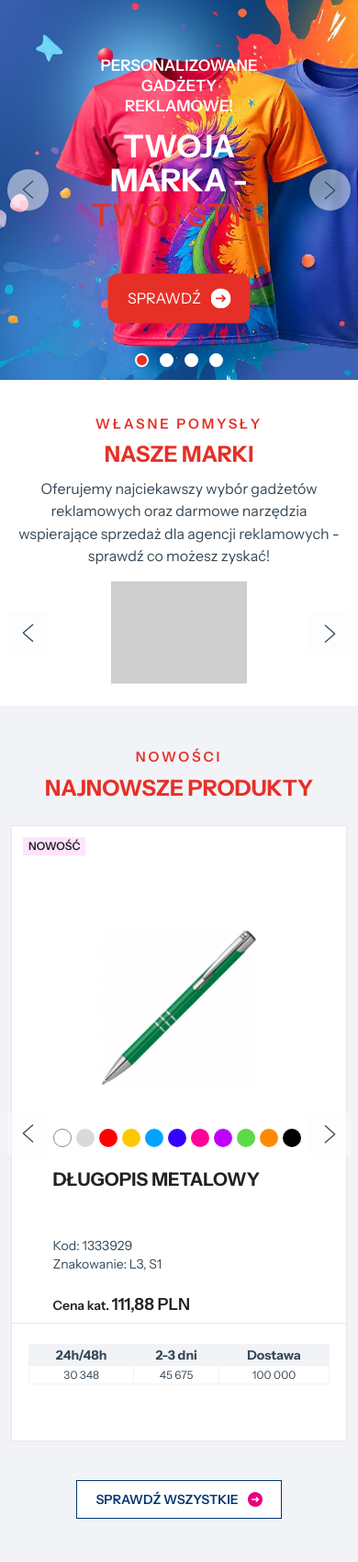
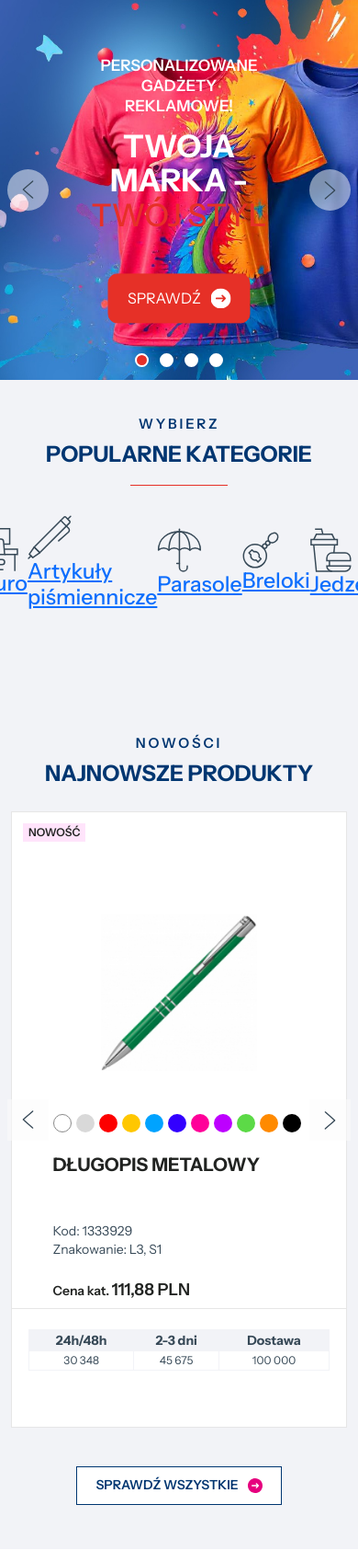
Before and after one commit to goldipl/GIFT-SERWIS, a PHP site: page / in a window 390 px wide. Shown: the part 110-1808 px from the top of the page at 92% size. Run offline with PHP 8.4, Linux system fonts and the light colour scheme; grey boxes are pictures that could not be loaded.

Commit message:
Refactor SCSS: Remove our_brands styles, add popular_categories styles, and update titles and swiper styles
- Deleted _our_brands.scss and removed its import from main.scss.
- Added new _popular_categories.scss with styles for the popular categories section.
- Updated _swiper.scss to adjust button width.
- Modified _titles.scss to change color variables and added a new title-red-line class for styling.

```diff
--- a/components/main_page/our_brands.php
+++ /dev/null
@@ -1,63 +0,0 @@
-<section id="our_brands">
-    <div class="container d-flex flex-row align-items-center justify-content-center">
-        <div class="d-flex flex-column py-4 mp-titles align-items-center justify-content-center">
-        <div class="d-flex flex-row mp-superscription">
-                <h3>Własne pomysły</h3>
-            </div>
-            <div class="d-flex flex-row mp-title">
-                <h2>Nasze marki</h2>
-            </div>
-            <div class="d-flex flex-row mp-description">
-                <span>Oferujemy najciekawszy wybór gadżetów reklamowych oraz darmowe narzędzia  wspierające sprzedaż
-                dla agencji reklamowych - sprawdź co możesz zyskać!</span>
-            </div>
-        </div>
-    </div>
-
-    <div id="our_brands_swiper" class="container position-relative">
-        <div class="our_brands_swiper">
-            <!-- Additional required wrapper -->
-            <div class="swiper-wrapper align-items-center">
-                <!-- Slide 01 -->
-                <div class="swiper-slide">
-                    <a href="#" class="d-flex flex-column align-items-center justify-content-center text-decoration-none">
-                        <img src="./assets/img/main_page/our_brands/pierre_cardin.jpg" alt="brand img" width="222" height="111">
-                    </a>
-                </div>
-                <!-- Slide 02 -->
-                <div class="swiper-slide">
-                    <a href="#" class="d-flex flex-column align-items-center justify-content-center text-decoration-none">
-                        <img src="./assets/img/main_page/our_brands/Schwarzwolf.jpg" alt="brand img" width="222" height="111">
-                    </a>
-                </div>
-                <!-- Slide 03 -->
-                <div class="swiper-slide">
-                    <a href="#" class="d-flex flex-column align-items-center justify-content-center text-decoration-none">
-                        <img src="./assets/img/main_page/our_brands/wenger.png" alt="brand img" width="222" height="111">
-                    </a>
-                </div>
-                <!-- Slide 04 -->
-                <div class="swiper-slide">
-                    <a href="#" class="d-flex flex-column align-items-center justify-content-center text-decoration-none">
-                        <img src="./assets/img/main_page/our_brands/victorinox.png" alt="brand img" width="222" height="111">
-                    </a>
-                </div>
-                <!-- Slide 05 -->
-                <div class="swiper-slide">
-                    <a href="#" class="d-flex flex-column align-items-center justify-content-center text-decoration-none">
-                        <img src="./assets/img/main_page/our_brands/slilicon-power.png" alt="brand img" width="222" height="111">
-                    </a>
-                </div>
-                <!-- Slide 06 -->
-                <div class="swiper-slide">
-                    <a href="#" class="d-flex flex-column align-items-center justify-content-center text-decoration-none">
-                        <img src="./assets/img/main_page/our_brands/molu.png" alt="brand img" width="222" height="111">
-                    </a>
-                </div>
-            </div>
-            <!-- If we need navigation buttons -->
-            <div class="swiper-button-prev"></div>
-            <div class="swiper-button-next"></div>
-        </div>
-    </div>
-</section>
--- /dev/null
+++ b/components/main_page/popular_categories.php
@@ -0,0 +1,71 @@
+<section id="popular-categories">
+  <div class="container d-flex flex-row align-items-center justify-content-center">
+    <div class="d-flex flex-column py-4 mp-titles align-items-center justify-content-center">
+      <div class="d-flex flex-row mp-superscription">
+        <h3>Wybierz</h3>
+      </div>
+      <div class="d-flex flex-row mp-title">
+        <h2>Popularne kategorie</h2>
+      </div>
+      <div class="title-red-line"></div>
+    </div>
+  </div>
+  <div class="popular-categories container d-flex flex-row align-items-center justify-content-center">
+    <a href="" class="popular-categories__slot">
+      <div class="popular-categories__image">
+        <img src="./assets/icons/main_page/categories/electronics.svg" alt="Elektronika">
+      </div>
+      <div class="popular-categories__name">
+        <h3>Elektronika</h3>
+      </div>
+    </a>
+    <a href="" class="popular-categories__slot">
+      <div class="popular-categories__image">
+        <img src="./assets/icons/main_page/categories/office.svg" alt="Biuro">
+      </div>
+      <div class="popular-categories__name">
+        <h3>Biuro</h3>
+      </div>
+    </a>
+    <a href="" class="popular-categories__slot">
+      <div class="popular-categories__image">
+        <img src="./assets/icons/main_page/categories/pens.svg" alt="Artykuły piśmiennicze">
+      </div>
+      <div class="popular-categories__name">
+        <h3>Artykuły piśmiennicze</h3>
+      </div>
+    </a>
+    <a href="" class="popular-categories__slot">
+      <div class="popular-categories__image">
+        <img src="./assets/icons/main_page/categories/umbrellas.svg" alt="Parasole">
+      </div>
+      <div class="popular-categories__name">
+        <h3>Parasole</h3>
+      </div>
+    </a>
+    <a href="" class="popular-categories__slot">
+      <div class="popular-categories__image">
+        <img src="./assets/icons/main_page/categories/keyrings.svg" alt="Breloki">
+      </div>
+      <div class="popular-categories__name">
+        <h3>Breloki</h3>
+      </div>
+    </a>
+    <a href="" class="popular-categories__slot">
+      <div class="popular-categories__image">
+        <img src="./assets/icons/main_page/categories/food.svg" alt="Jedzenie">
+      </div>
+      <div class="popular-categories__name">
+        <h3>Jedzenie</h3>
+      </div>
+    </a>
+    <a href="" class="popular-categories__slot">
+      <div class="popular-categories__image">
+        <img src="./assets/icons/main_page/categories/tools.svg" alt="Narzędzia">
+      </div>
+      <div class="popular-categories__name">
+        <h3>Narzędzia</h3>
+      </div>
+    </a>
+  </div>
+</section>
--- a/index.php
+++ b/index.php
@@ -18,7 +18,7 @@
         </header>
         <main id="main-wrapper">
             <?php include "./components/main_page/hero_swiper.php"; ?>
-            <?php include "./components/main_page/our_brands.php"; ?>
+            <?php include "./components/main_page/popular_categories.php"; ?>
             <?php include "./components/main_page/promo_products.php"; ?>
             <?php include "./components/main_page/banners.php"; ?>
             <?php include "./components/main_page/news.php"; ?>
--- a/scss/common/_topbar.scss
+++ b/scss/common/_topbar.scss
@@ -62,7 +62,7 @@
         font-style: normal;
         font-weight: 400;
         line-height: 1;
-        color: $white;
+        color: $main-color;
         text-decoration: none;
         &:first-of-type {
           padding-left: 0 !important;
--- a/scss/main.scss
+++ b/scss/main.scss
@@ -20,6 +20,7 @@
 @import "./common/common_steps";
 
 @import "./main_page/swiper";
+@import "./main_page/popular_categories";
 @import "./main_page/info_section";
 @import "./main_page/promo_products";
 @import "./main_page/our_products";
@@ -30,7 +31,6 @@
 @import "./main_page/article_swiper_box";
 @import "./main_page/blog";
 @import "./main_page/about_us";
-@import "./main_page/our_brands";
 
 @import "./product_card/product_card_gallery_info";
 @import "./product_card/product_card_tabs";
--- a/scss/main_page/_our_brands.scss
+++ /dev/null
@@ -1,48 +0,0 @@
-#our_brands {
-  padding-top: 56px;
-  .mp-titles {
-    padding-top: 0 !important;
-  }
-  .swiper-slide {
-    a {
-      display: flex;
-      align-items: center;
-      justify-content: center;
-      height: 111px;
-      opacity: 0.5;
-      &:hover {
-        opacity: 1;
-      }
-      img {
-        height: 111px;
-        width: auto;
-        object-fit: contain;
-      }
-    }
-  }
-}
-
-.our_brands_swiper {
-  overflow: hidden;
-  margin-bottom: 70px;
-  .swiper-slide {
-    position: relative;
-    .article_swiper_box__text {
-      background-color: $blog_grey_opacity;
-      &--date,
-      &--title,
-      &--see-more {
-        p,
-        a {
-          color: $white;
-        }
-      }
-    }
-  }
-}
-
-@media (max-width: 649px) {
-  #our_brands {
-    padding-top: 40px;
-  }
-}
--- /dev/null
+++ b/scss/main_page/_popular_categories.scss
@@ -0,0 +1,22 @@
+#popular-categories {
+  position: relative;
+  background-color: $light_grey;
+  padding: 24px 0 80px 0;
+  &::before {
+    position: absolute;
+    display: block;
+    content: "";
+    background-color: $light_grey;
+    left: calc((100vw - 1576px) / 2 * (-1));
+    top: 0;
+    width: 100vw;
+    height: 100%;
+    z-index: -1;
+  }
+  .popular-categories {
+    position: relative;
+    z-index: 1;
+    display: flex;
+    flex-direction: row;
+  }
+}
--- a/scss/main_page/_swiper.scss
+++ b/scss/main_page/_swiper.scss
@@ -8,6 +8,9 @@
     max-width: 1920px;
     .swiper.desktop {
       .swiper-slide {
+        .color-btn {
+          width: 300px;
+        }
         a {
           img {
             object-fit: cover;
--- a/scss/main_page/_titles.scss
+++ b/scss/main_page/_titles.scss
@@ -8,7 +8,7 @@
   .mp-superscription {
     h3,
     a {
-      color: $main-color-second;
+      color: $main-color;
       font-weight: 600;
       font-size: 18px;
       line-height: 16.38px;
@@ -22,15 +22,24 @@
   .mp-title {
     h2,
     a {
-      color: $main-color-second;
+      color: $main-color;
       font-weight: 700;
-      font-size: 36px;
-      line-height: 48.96px;
+      font-size: 34px;
+      line-height: 120%;
       text-align: center;
       margin: 0 0 8px 0;
       text-decoration: unset;
       text-transform: uppercase;
     }
+  }
+  .title-red-line {
+    display: flex;
+    justify-content: center;
+    align-items: center;
+    width: 106px;
+    height: 1px;
+    background-color: $main-color-second;
+    margin: 8px auto 16px auto;
   }
   .mp-description {
     span {
@@ -38,7 +47,8 @@
       max-width: 840px;
       color: $small_text_color;
       font-weight: 400;
-      font-size: 16px;
+      font-size: 91%;
+      letter-spacing: 19%;
       line-height: 24.32px;
       text-align: center;
       margin: 0 0 24px 0;
```
Also changed, not shown: scss/main.css, 1 other file.
